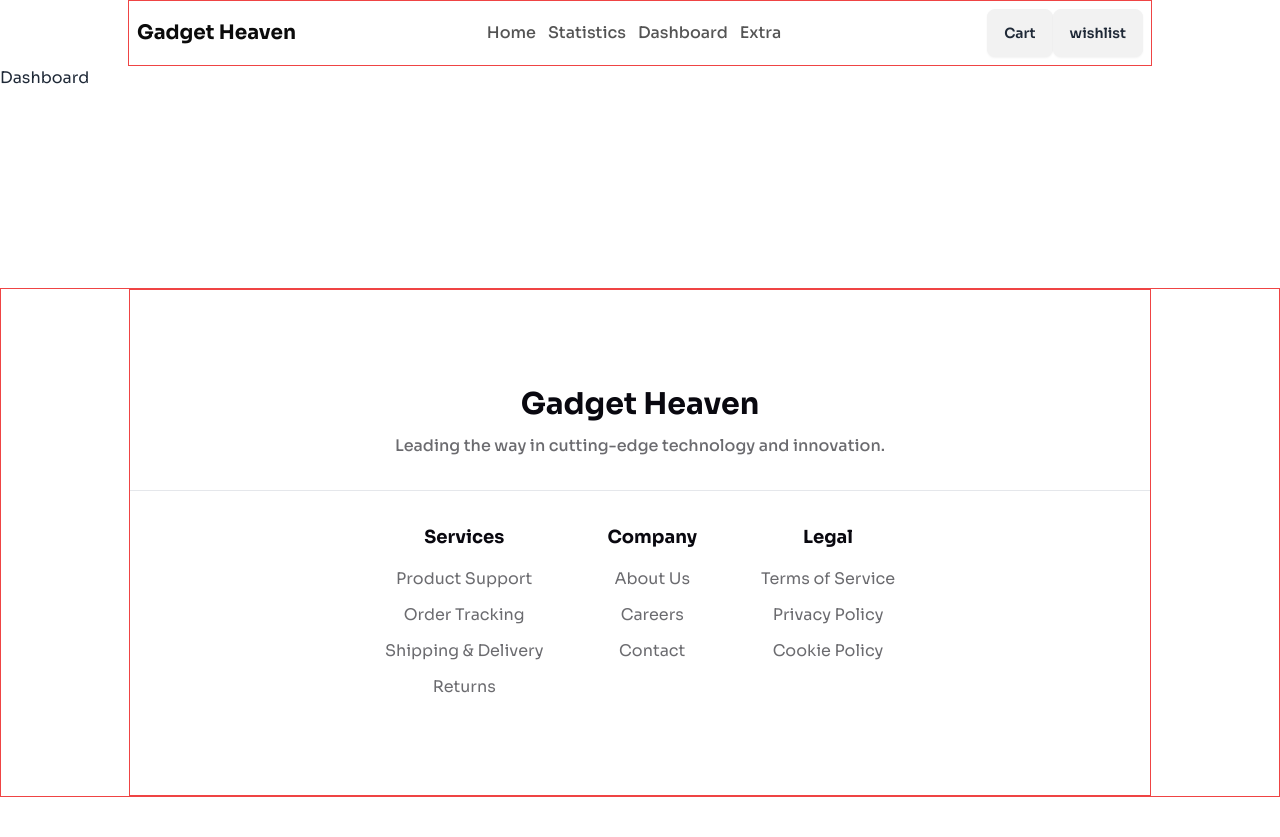
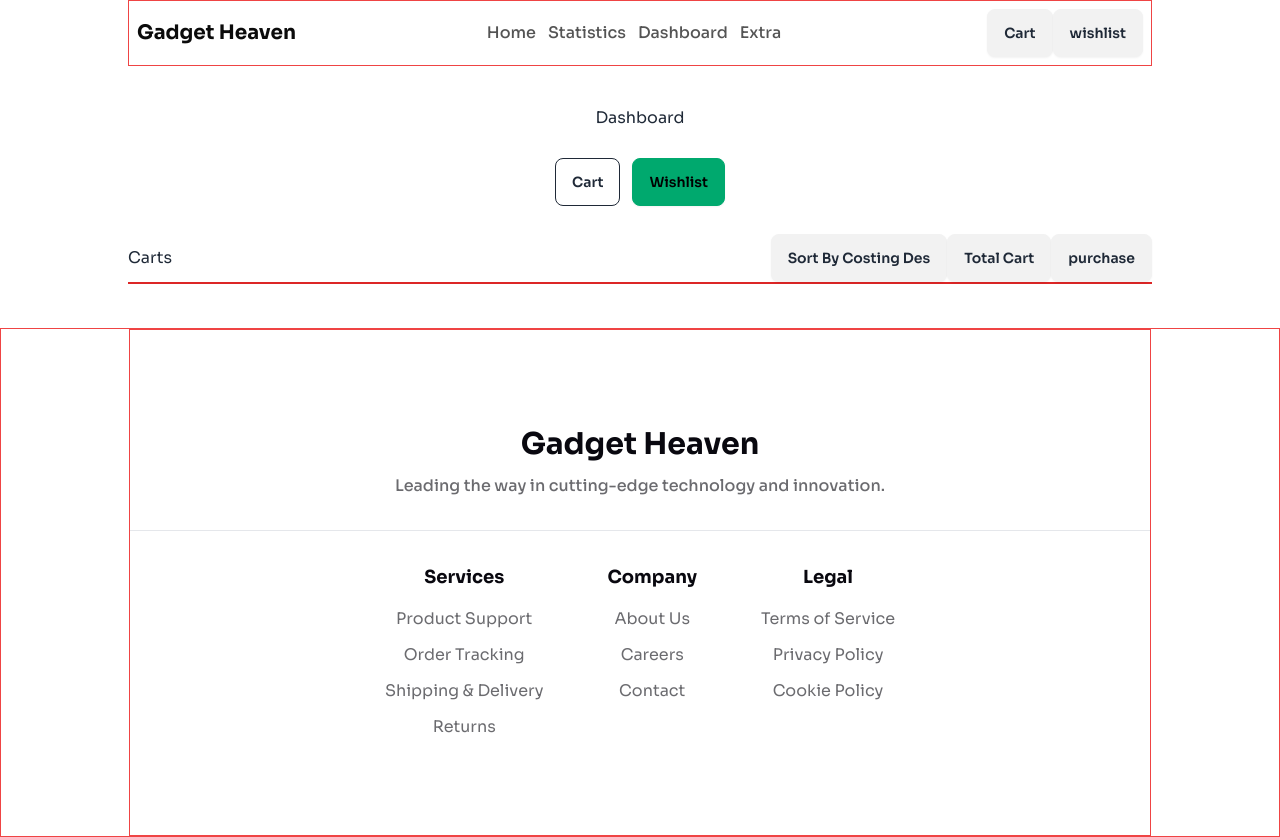
Before and after one commit to Soraiya11-7/Gadget-Heaven, a React (Vite) app: page /dashboard in a window 1280 px wide. Before the commit the page ends 800 px from the top, so only its background shows below. Built offline with nearby package versions, Linux system fonts and the light colour scheme.

Commit message:
Dashboard page is partially completed (Cart and wishlist cards is shown from the previously stored local storage and sort by price functionality is successfully added)

```diff
--- a/package.json
+++ b/package.json
@@ -10,6 +10,7 @@
     "preview": "vite preview"
   },
   "dependencies": {
+    "@react-icons/all-files": "^4.1.0",
     "localforage": "^1.10.0",
     "match-sorter": "^7.0.0",
     "react": "^18.3.1",
--- a/src/components/Banner.jsx
+++ b/src/components/Banner.jsx
@@ -1,5 +1,8 @@
+import { useNavigate } from 'react-router-dom';
 import bannerImg from '../assets/banner.jpg';
+
 const Banner = () => {
+    const navigate = useNavigate();
     return (
         <div className='border border-red-600 '>
             <div className="container w-[95%] mx-auto ">
@@ -10,7 +13,7 @@ const Banner = () => {
                             Explore the latest gadgets that will take your experience to the next level. From smart devices to the coolest accessories, we have it all!
                         </p>
                         <div className='bg-white rounded-[32px] inline-block'>
-                            <button className='rounded-[32px] bg-white text-xl font-bold text-[#9538E2] py-3.5 px-7 shadow-custom-inset'>Shop Now</button>
+                            <button onClick={() => navigate('/dashboard')} className='rounded-[32px] bg-white text-xl font-bold text-[#9538E2] py-3.5 px-7 shadow-custom-inset'>Shop Now</button>
                         </div>
                     </div>
                 </div>
--- /dev/null
+++ b/src/components/Carts.jsx
@@ -0,0 +1,28 @@
+import { useNavigate } from "react-router-dom";
+// import { FaBeer } from "@react-icons/all-files/fa/FaBeer";
+import { TiDeleteOutline } from "@react-icons/all-files/ti/TiDeleteOutline";
+const Carts = ({ card }) => {
+    const { product_id, product_title, product_image, category, price, description, rating, specification, availability } = card || {}
+    const navigate = useNavigate();
+    return (
+        <div>
+            <div className="flex items-center gap-3 my-7 border bg-slate-500 relative">
+                <div>
+
+                    <img src={product_image} alt="" />
+
+                </div>
+                <div className="text-left">
+                    <h2>Name:{product_title}</h2>
+                    <h3>Description: {description}</h3>
+                    <h2>Value: ${price}</h2>
+                    {/* <button className="btn">Add to Card</button> */}
+                </div>
+                <div className="absolute z-10  right-4 top-3 text-right"><button className=" text-red-600 text-4xl font-thin"> <TiDeleteOutline /></button></div>
+            </div>
+
+        </div>
+    );
+};
+
+export default Carts;
--- /dev/null
+++ b/src/components/Wishlist.jsx
@@ -0,0 +1,28 @@
+// import { useNavigate } from "react-router-dom";
+import { TiDeleteOutline } from "@react-icons/all-files/ti/TiDeleteOutline";
+
+const Wishlist = ({card}) => {
+    const { product_id, product_title, product_image, category, price, description, rating, specification, availability } = card || {}
+    // const navigate = useNavigate();
+    return (
+        <div>
+            <div className="flex items-center gap-3 my-7 border bg-slate-500 relative">
+                <div>
+
+                    <img src={product_image} alt="" />
+
+                </div>
+                <div className="text-left">
+                    <h2>Name:{product_title}</h2>
+                    <h3>Description: {description}</h3>
+                    <h2>Value: ${price}</h2>
+                    <button className="btn">Add to Card</button>
+                </div>
+                <div className="absolute z-10  right-4 top-3 text-right"><button className=" text-red-600 text-4xl font-thin"> <TiDeleteOutline /></button></div>
+            </div>
+
+        </div>
+    );
+};
+
+export default Wishlist;
--- a/src/pages/Dashboard.jsx
+++ b/src/pages/Dashboard.jsx
@@ -1,16 +1,120 @@
-import { useEffect } from "react";
-import { useLocation } from "react-router-dom";
+import {  useEffect, useState } from "react";
+// import { useLocation } from "react-router-dom";
+import { getAllCarts, getAllWishList } from "../utilities";
+// import { Cart, Wishlist } from "../layouts/MianLayout";
+import Carts from "../components/Carts";
+import Wishlist from "../components/Wishlist";
 
 
 const Dashboard = () => {
-    const k = useLocation();
-    k === '/dashboard' && useEffect(() => {
-        document.title = `k | ${'baseTitle'}`;
-      }, [k])
+    // const notify = (product_title) => toast.success(`"${product_title}"  Item successfully added to the cart!`);
+
+    // const [cart, setCart] = useContext(Cart);
+    // console.log(cart);
+
+    // const data = useLoaderData();
+    // const { id } = useParams();  // id is a string
+    // const [card, setCard] = useState({});  //single card(object)
+
+    // const [IsWish, setIsWish] = useState(false);
+
+    // const handleCart = (card) => {
+    //    addCart(card);
+    //    setCart(cart + 1);
+    //    notify(product_title) ;
+
+    // }
+
+    // useEffect(() => {
+    //     const singleCard = data.find((card) => card.product_id == id)
+    //     setCard(singleCard);
+    // }, [data, id]);
+
+    const [carts, setCarts] = useState([]);
+    const [wishCard, setWishCard] = useState([]);
+    const [isActive, setIsActive] = useState(true);
+
+
+    const handleShowCards = (value) => {
+        if (value === 'Carts') {
+            setIsActive(true);
+        }
+        else if (value === 'WishLists') {
+            setIsActive(false);
+        }
+    };
+    useEffect(() => {
+        const allCarts = getAllCarts();
+        setCarts(allCarts);
+        const allWishCard = getAllWishList();
+        setWishCard(allWishCard);
+    }, [])
+
+    const handleSortByCost = (sortBy) =>{
+
+        const sorted = [...carts].sort((a,b) => b.price - a.price)
+        setCarts(sorted);
+    }
+
+    // useEffect(() => {
+    //     const allWishCard = getAllWishList();
+    //     setWishCard(allWishCard);
+    // }, [])
 
     return (
-        <div>
+        <div className="container w-[80%] mx-auto my-10 text-center">
             <h2>Dashboard</h2>
+
+            <div className="flex justify-center items-center gap-3 my-7">
+                <div>
+                    <button onClick={() => handleShowCards('Carts')} className="btn btn-outline">Cart</button>
+                </div>
+                <div>
+                    <button onClick={() => handleShowCards('WishLists')} className="btn btn-success">Wishlist</button>
+                </div>
+            </div>
+
+            <div>
+                {/* Cart area.... */}
+                {
+                    isActive && (<div>
+                        <div className="flex justify-between items-center">
+                            <div>
+                                <h2>Carts</h2>
+                            </div>
+                            <div className="flex justify-between items-center">
+                                <div><button onClick={() =>handleSortByCost('price')} className="btn">Sort By Costing Des</button></div>
+                                <div><button className="btn">Total Cart</button></div>
+                                <div><button className="btn">purchase</button></div>
+                            </div>
+                        </div>
+
+                        {/* Show Carts..... */}
+                        <div>
+                            <div className="border border-red-600">
+                                {
+                                    carts.map((card,i) => <Carts key={i} card={card}></Carts>)
+                                }
+                            </div>
+
+                        </div>
+                    </div>)
+                }
+                {/* Wishlist Area... */}
+                {
+                    !isActive && (<div>
+                        <h2 className="text-left">Wishlist...</h2>
+
+                        <div>
+                        <div className="border border-red-600">
+                                {
+                                    wishCard.map((card,i) => <Wishlist key={i} card={card}></Wishlist>)
+                                }
+                            </div>
+                        </div>
+                    </div>)
+                }
+            </div>
 
         </div>
     );
```
Also changed, not shown: 1 other file (tests, documents, lock files or other folders).
